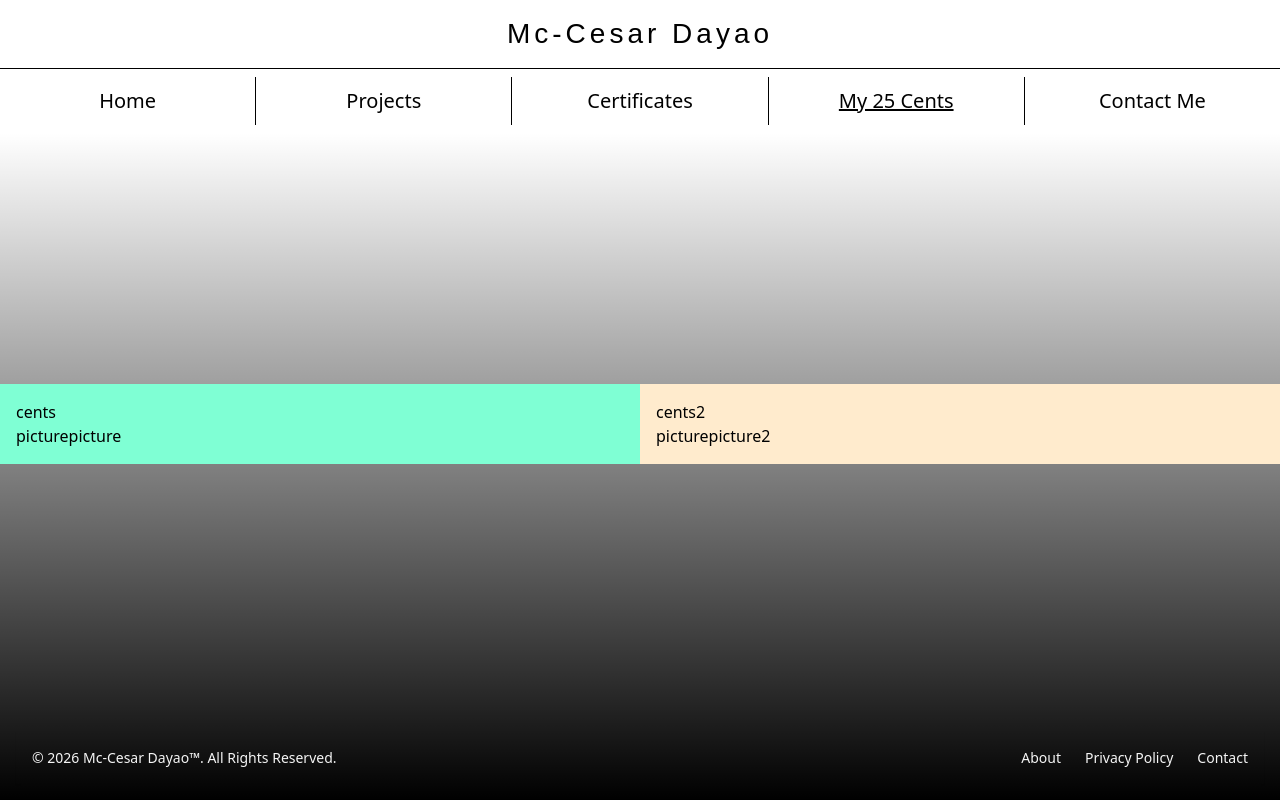
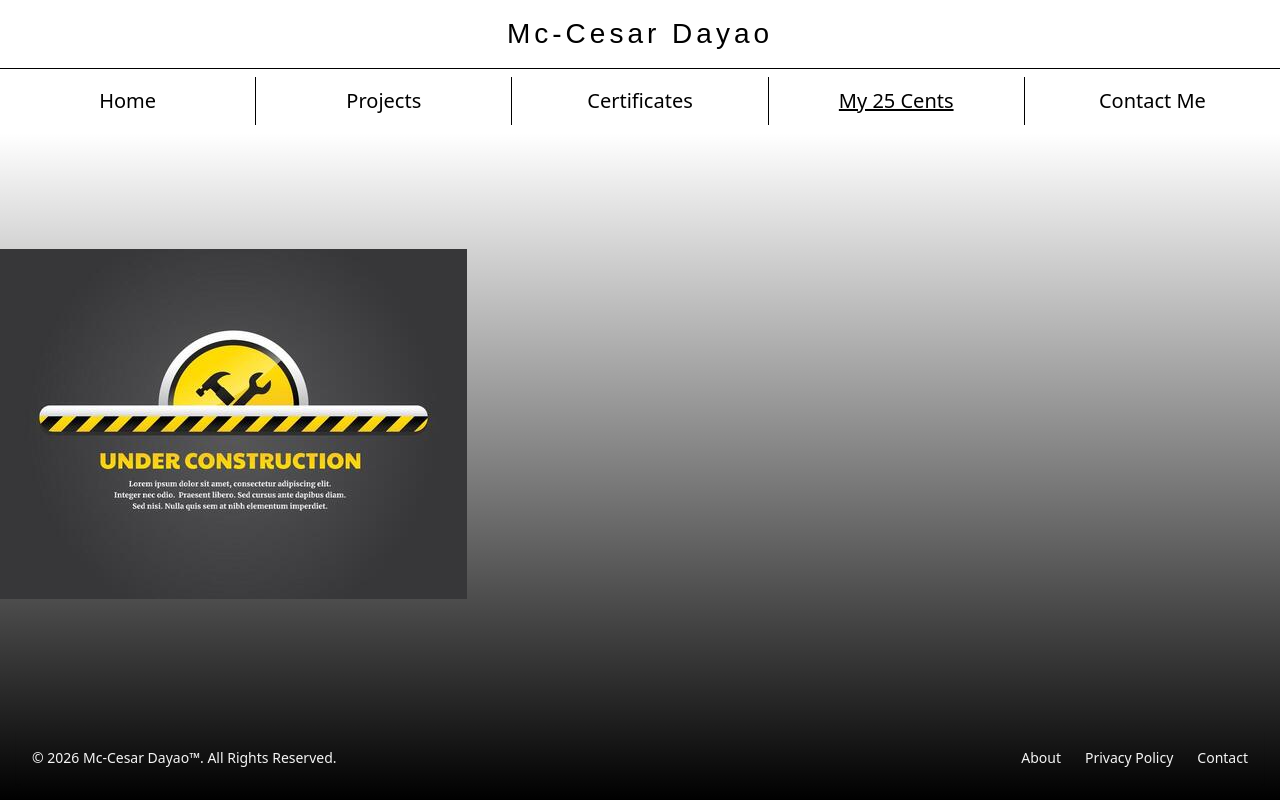
Before and after one commit to MC-dev-web/Portfolio, an Angular app: page /my25cents in a window 1280 px wide. Built offline with nearby package versions, Linux system fonts and the light colour scheme.

Commit message:
under construction 25cents page

```diff
--- a/src/app/my25cents/my25cents.html
+++ b/src/app/my25cents/my25cents.html
@@ -1,5 +1,6 @@
+<img src="assets/images/Under_construction_landing_page.jpg">
 <div class="container">
-        <mat-card class="c1">
+    <!-- <mat-card class="c1">
             <mat-card-header>
                 <h1>cents</h1>
             </mat-card-header>
@@ -15,6 +16,6 @@
             <mat-card-content>
                 <h1>picturepicture2</h1>
             </mat-card-content>
-        </mat-card>
+        </mat-card> -->
 
 </div>
```
